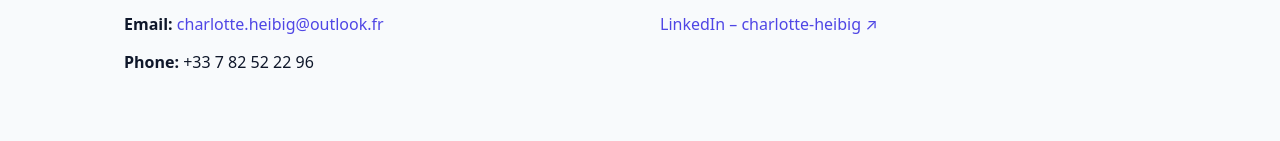
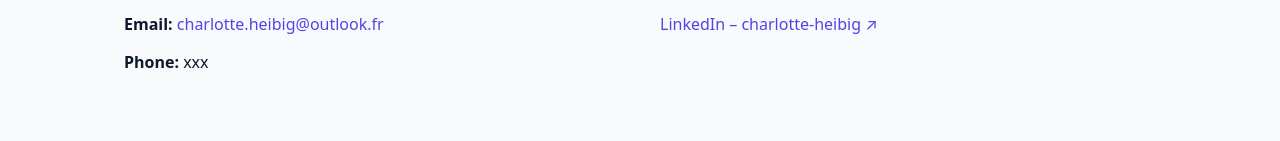
Before and after one commit to chaxaf/portfolio, a plain HTML site: page index.html in a window 1280 px wide. Shown: the part 3783-3924 px from the top of the page. Drawn offline with Linux system fonts and the light colour scheme.

```diff
--- a/index.html
+++ b/index.html
@@ -254,7 +254,7 @@
           <h3>Details</h3>
           <p><strong>Location:</strong> Lausanne, Switzerland</p>
           <p><strong>Email:</strong> <a href="mailto:charlotte.heibig@outlook.fr">charlotte.heibig@outlook.fr</a></p>
-          <p><strong>Phone:</strong> +33 7 82 52 22 96</p>
+          <p><strong>Phone:</strong> xxx </p>
         </div>
         <div>
           <h3>Online</h3>
```
